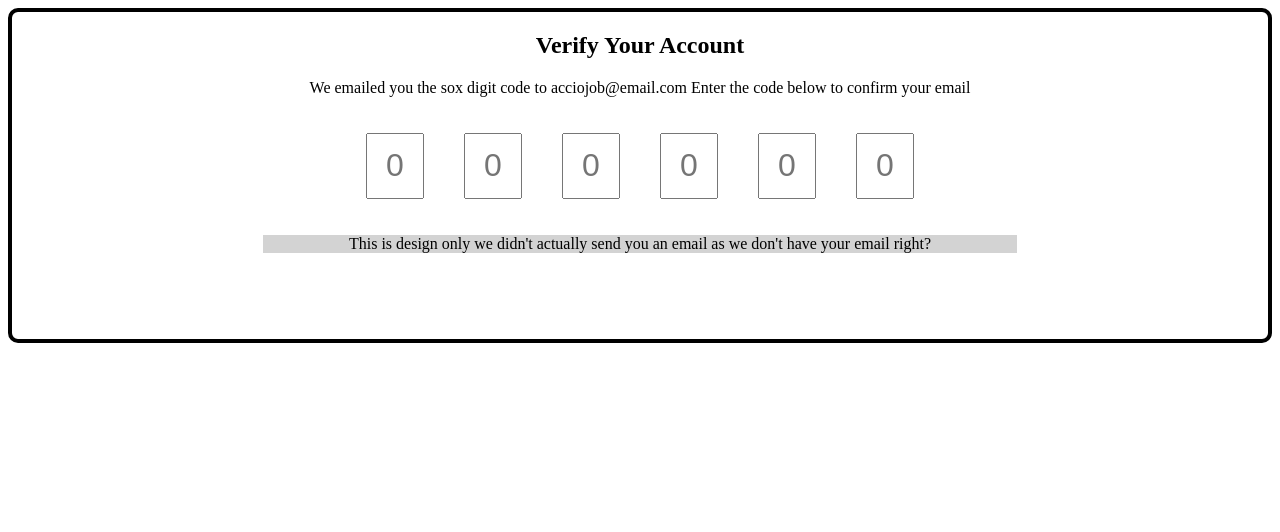
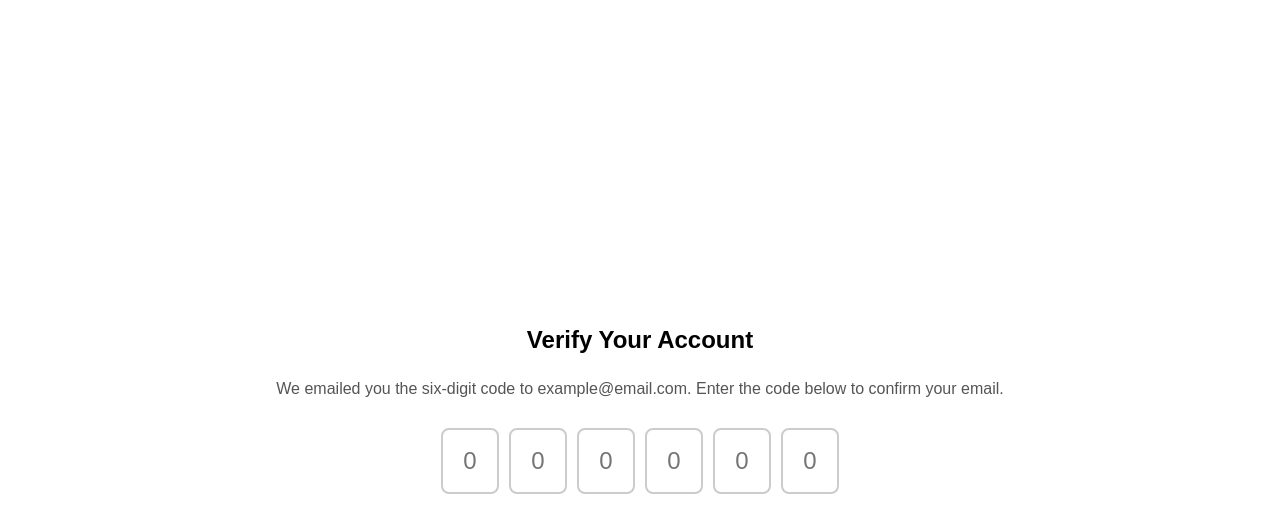
Before and after one commit to acciojob/OTP-sahilsaifi310, a website: page main.html in a window 1280 px wide. Drawn offline with Linux system fonts and the light colour scheme.

Commit message:
created a submission

```diff
--- a/main.html
+++ b/main.html
@@ -1,4 +1,4 @@
-<!DOCTYPE html>
+<!-- <!DOCTYPE html>
 <html lang="en">
 <head>
     <meta charset="UTF-8">
@@ -17,9 +17,8 @@
             display: flex;
             justify-content: center;
 
+        }
 
-
-        }
 .code{
 
     width: 50px;
@@ -78,4 +77,98 @@ input_boxes.forEach((input, index) => {
 
 </script>
 </body>
+</html> -->
+
+
+
+<!DOCTYPE html>
+<html lang="en">
+<head>
+    <meta charset="UTF-8">
+    <meta name="viewport" content="width=device-width, initial-scale=1.0">
+    <title>OTP Verification</title>
+    <style>
+        body {
+            font-family: Arial, sans-serif;
+            display: flex;
+            flex-direction: column;
+            justify-content: center;
+            align-items: center;
+            height: 100vh;
+            margin: 0;
+            padding: 20px;
+            box-sizing: border-box;
+        }
+
+        #verification_heading {
+            font-size: 24px;
+            font-weight: bold;
+            margin-bottom: 10px;
+        }
+
+        #verification_subtext {
+            font-size: 16px;
+            color: #555;
+            text-align: center;
+            margin-bottom: 30px;
+        }
+
+        .code-container {
+            display: flex;
+            justify-content: center;
+            gap: 10px;
+        }
+
+        .code {
+            width: 50px;
+            height: 60px;
+            text-align: center;
+            font-size: 24px;
+            border: 2px solid #ccc;
+            border-radius: 8px;
+            outline: none;
+        }
+
+        .code:focus {
+            border-color: #4CAF50;
+        }
+
+        .code-container input {
+            max-width: 50px;
+        }
+    </style>
+</head>
+<body>
+    <h2 id="verification_heading">Verify Your Account</h2>
+    <p id="verification_subtext">We emailed you the six-digit code to example@email.com. Enter the code below to confirm your email.</p>
+
+    <div class="code-container">
+        <input type="text" class="code" maxlength="1" placeholder="0" />
+        <input type="text" class="code" maxlength="1" placeholder="0" />
+        <input type="text" class="code" maxlength="1" placeholder="0" />
+        <input type="text" class="code" maxlength="1" placeholder="0" />
+        <input type="text" class="code" maxlength="1" placeholder="0" />
+        <input type="text" class="code" maxlength="1" placeholder="0" />
+    </div>
+
+    <script>
+        let inputBoxes = document.querySelectorAll('.code');
+
+        inputBoxes.forEach((input, index) => {
+            //
+            input.addEventListener('input', function() {
+                if (input.value.length == 1 && index < inputBoxes.length - 1) {
+                    inputBoxes[index + 1].focus();
+                }
+            });
+
+
+            input.addEventListener('keydown', function(e) {
+                if (e.key === 'Backspace' && input.value.length === 0 && index > 0) {
+                    inputBoxes[index - 1].focus();
+                }
+            });
+        });
+    </script>
+</body>
 </html>
```
